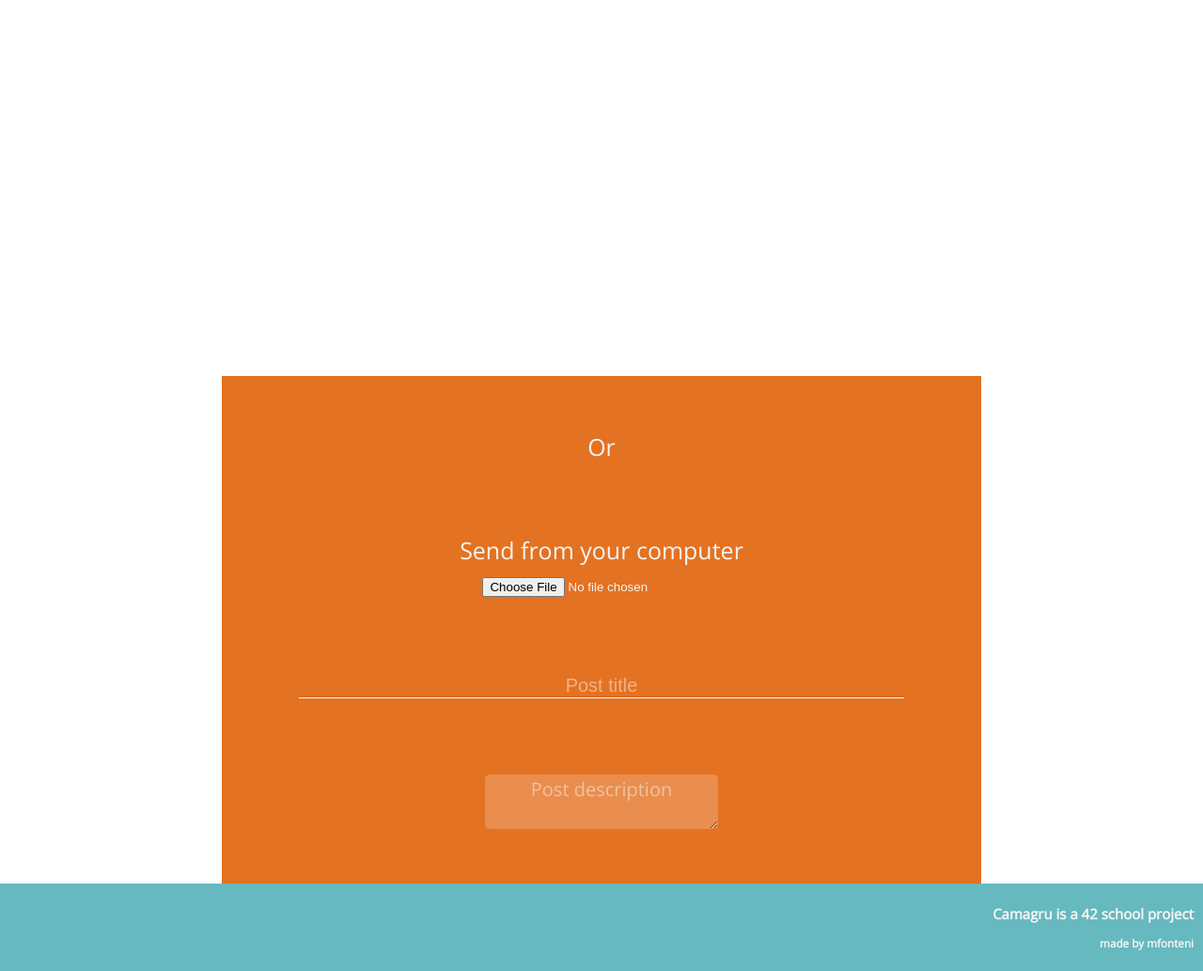
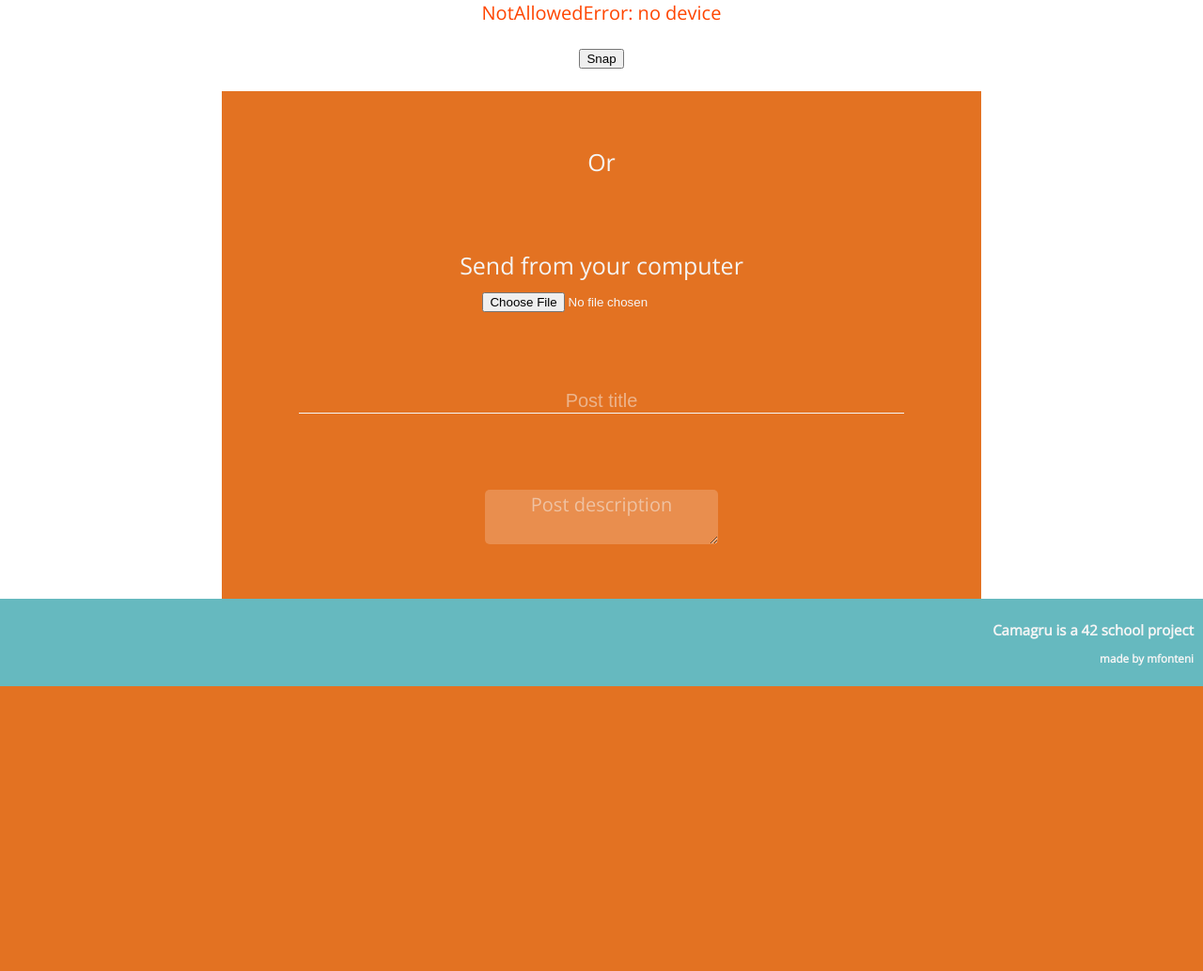
Before and after one commit to Razshal/camagru, a PHP site: page /index.php?action=post in a window 1280 px wide. Shown: the part 70-1103 px from the top of the page at 94% size. After the commit the page ends 800 px from the top, so only its background shows below. Run offline with PHP 8.4, Linux system fonts and the light colour scheme; the visitor is signed in with stand-in values (Sample User, id 1); tables that the repository leaves empty or names only in its code hold one stand-in row (values such as "Sample post").

Commit message:
local capture is ok, starting filters

```diff
--- a/views/post.php
+++ b/views/post.php
@@ -1,12 +1,19 @@
 <?php ob_start(); ?>
 <script>
+    window.onload = async () => {
+        const captureButton = document.getElementById('captureButton');
+        const canvas = document.getElementById('canvas');
+        const video = document.getElementById('video');
+
+        /************** Camera Stream **************/
+
         if (navigator.mediaDevices === undefined)
             navigator.mediaDevices = {};
         if (navigator.mediaDevices.getUserMedia === undefined) {
             navigator.mediaDevices.getUserMedia = constraints => {
                 let getUserMedia = navigator.webkitGetUserMedia || navigator.mozGetUserMedia;
                 if (!getUserMedia)
-                return Promise.reject(new Error('getUserMedia is not implemented in this browser'));
+                    return Promise.reject(new Error('Cannot use camera with your browser'));
                 return new Promise(function(resolve, reject) {
                     getUserMedia.call(navigator, constraints, resolve, reject);
                 });
@@ -14,26 +21,36 @@
         }
         navigator.mediaDevices.getUserMedia({ audio: false, video: true })
             .then(function(stream) {
-            let video = document.getElementById("video");
                 if ("srcObject" in video)
                     video.srcObject = stream;
                 else
                     video.src = window.URL.createObjectURL(stream);
-            video.onloadedmetadata = () => {
-                video.play();
-            };
+                video.onloadedmetadata = video.play();
             })
             .catch(function(error) {
                 let errorPlace = document.getElementById("errorPlace");
-            let video = document.getElementById("video");
                 errorPlace.style.display = "block";
                 video.style.display = "none";
                 errorPlace.innerHTML = error.name + ": " + error.message;
+                errorPlace.classList.add("error");
             });
+
+        /************** Camera Caption **************/
+
+            captureButton.onclick = () => {
+                canvas.style.display = 'block';
+                canvas.getContext('2d').drawImage(video, 0, 0);
+            }
+        }
 </script>
+
+<section id="cameraArea" class="container">
     <video autoplay id="video" width="400" height="400"></video>
+    <button id="captureButton">Snap</button>
+</section>
+
 <form class="loginForm" method="post" enctype="multipart/form-data">
-    <canvas id="capture"></canvas>
+    <canvas id="canvas" width="400" height="400" style="display: none;"></canvas>
     Or
     <div>
         Send from your computer<br/>
@@ -43,5 +60,4 @@
     <textarea placeholder="Post description" name="text"></textarea>
 </form>
 
-
 <?php $content = ob_get_clean(); ?>
--- a/views/structure/template.php
+++ b/views/structure/template.php
@@ -26,7 +26,7 @@
                     . "<a class=\"headerLink\" href=\"/index.php?action=login\">Login</a>";
             }?>
         </header>
-        <main>
+        <main class="container">
             <div id="errorPlace">
                 <?=$siteManager->get_logs()?>
             </div>
--- a/views/style/style.css
+++ b/views/style/style.css
@@ -31,7 +31,7 @@ footer {
     padding: 10px;
 }
 
-main {
+.container {
     flex : 1;
     display: flex;
     flex-direction: column;
--- a/views/style/style.js
+++ b/views/style/style.js
@@ -3,4 +3,5 @@ if (errorField && errorField.children.length < 1)
     errorField.style.display = "none";
 
 const emptyCanvas = document.getElementById("capture");
-emptyCanvas.style.display = "none";
+if (emptyCanvas)
+    emptyCanvas.style.display = "none";
```
Lines whose indentation alone changed are shown as unchanged.
